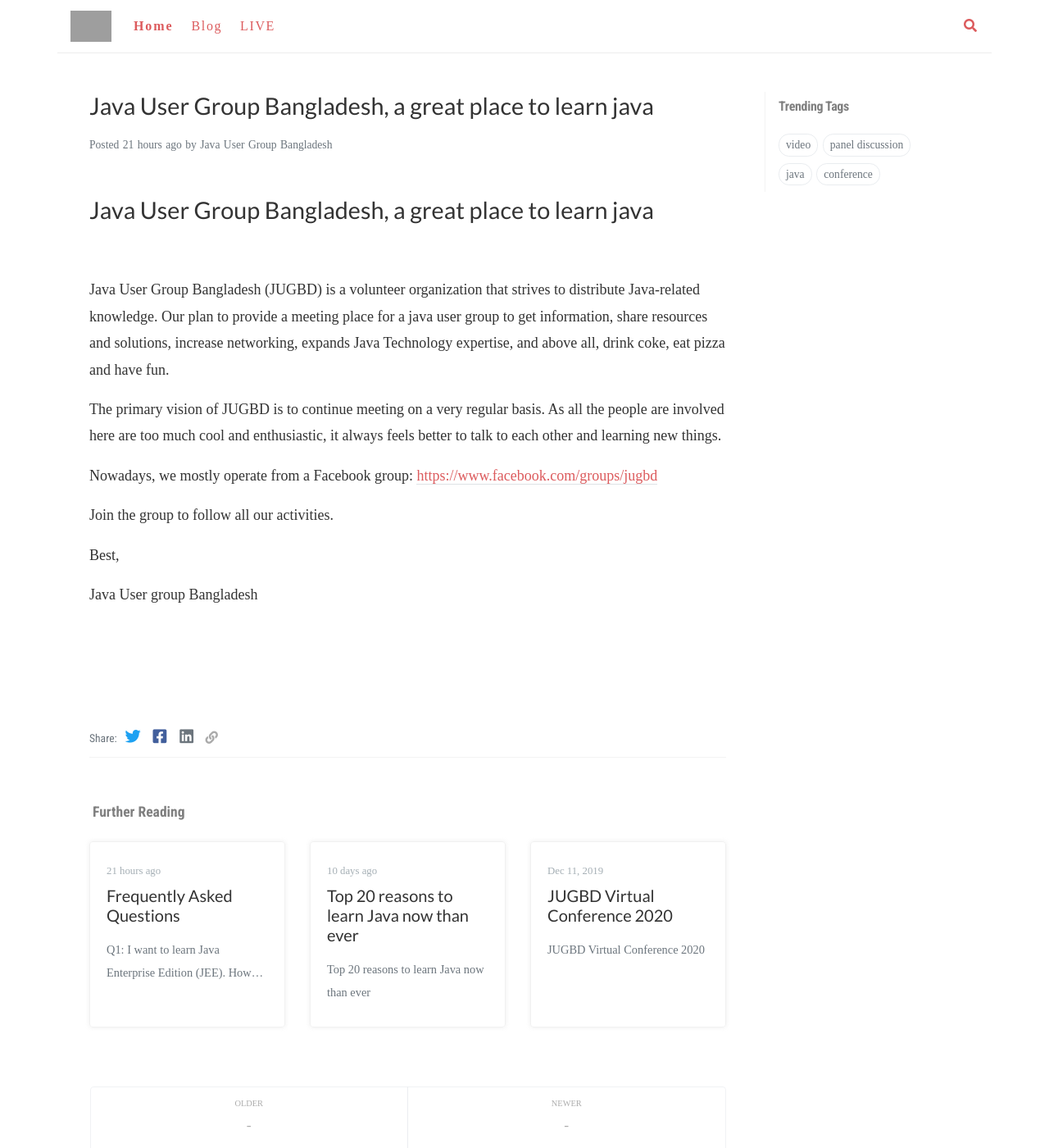
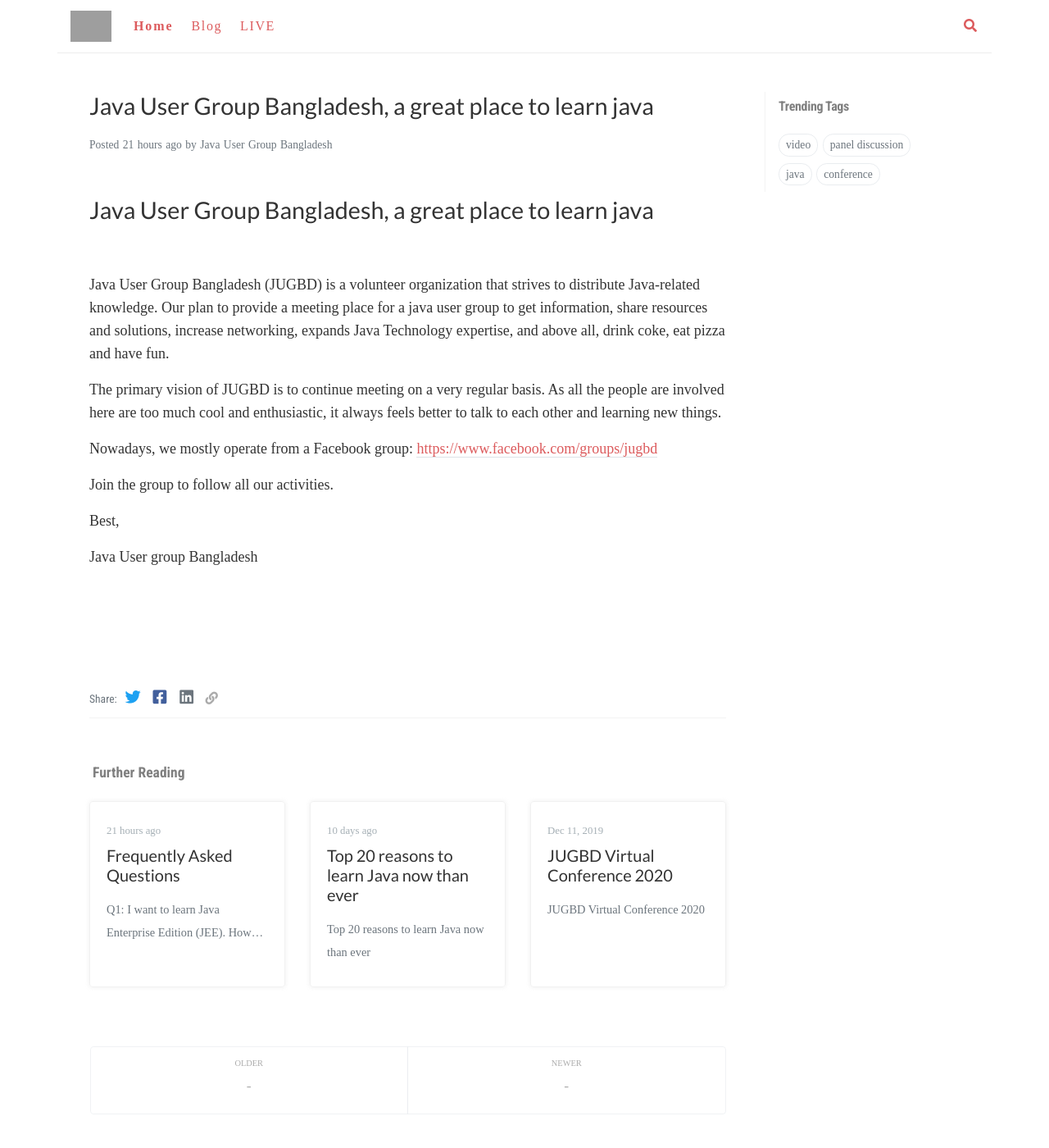
Before and after one commit to jugbd/jugbd.org, a Jekyll site: the page built from index.md, in a window 1280 px wide and 1400 px high. Shown: the whole window at 82% size. Built offline with Jekyll 4.4.1, drawn with Linux system fonts in a browser that asks for light colours; nearby versions of some CDN libraries; some web fonts are replaced; comment, search, counter and statistics services are not loaded; our own code applies the rules of GitHub Pages for plain Markdown files; grey boxes are pictures that could not be loaded.

Commit message:
Update main.scss

```diff
--- a/assets/css/_addon/main.scss
+++ b/assets/css/_addon/main.scss
@@ -51,7 +51,7 @@
   background: var(--body-bg);
   color: var(--text-color);
   -webkit-font-smoothing: antialiased;
-  font-family: 'Lusitana', serif, 'Source Sans Pro', 'Microsoft Yahei', sans-serif;
+  font-family: 'EB Garamond', 'Lusitana', serif, 'Source Sans Pro', 'Microsoft Yahei', sans-serif;
 }
 
 #navbar-trigger {
@@ -1102,6 +1102,7 @@
 
   .post-content p {
     font-size: 18px;
+    line-height: 28px;
   }
 }
 
```
